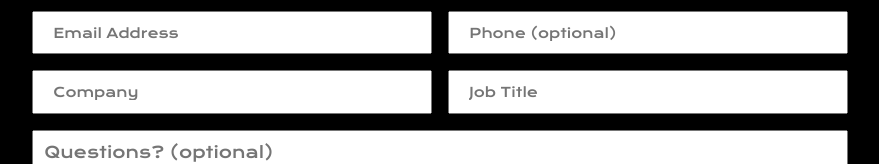
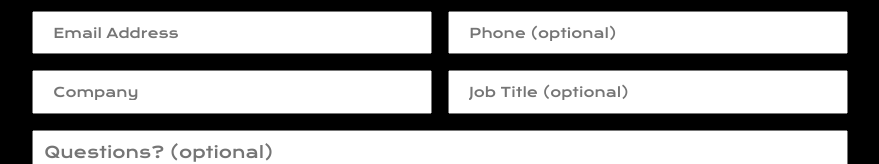
Before and after one commit to Markit-Trade/markit-website, a Next.js app: page / in a window 1280 px wide. Both pictures are taken after a click on the button "Join Waitlist". Shown: the part 328-492 px from the top of the page, without its empty margins (200-1079 px from the left). Built offline with nearby package versions, Linux system fonts and the light colour scheme; a web font is replaced by a local one.

Commit message:
change optional inputs

```diff
--- a/src/app/components/WaitlistForm.tsx
+++ b/src/app/components/WaitlistForm.tsx
@@ -34,7 +34,7 @@ export default function WaitlistForm({ onClose }: WaitlistFormProps) {
     e.preventDefault();
     setError('');
     // Validate required fields
-    if (!form.firstName.trim() || !form.lastName.trim() || !form.email.trim()) {
+    if (!form.firstName.trim() || !form.lastName.trim() || !form.email.trim() || !form.company.trim()) {
       setError('Please fill in all required fields.');
       return;
     }
@@ -85,8 +85,8 @@ export default function WaitlistForm({ onClose }: WaitlistFormProps) {
         <input name="companyPhone" type="tel" placeholder="Phone (optional)" value={form.companyPhone} onChange={handleChange} style={{ flex: 1, height: '2.7rem', padding: '0.7rem 1.2rem', minWidth: '0', width: '200%' }} />
       </div>
       <div className="form-row" style={{ display: 'flex', gap: '1rem', marginBottom: '1rem' }}>
-        <input name="company" type="text" placeholder="Company" value={form.company} onChange={handleChange} style={{ flex: 1, height: '2.7rem', padding: '0.7rem 1.2rem', width: '50%' }} />
-        <input name="jobTitle" type="text" placeholder="Job Title" value={form.jobTitle} onChange={handleChange} style={{ flex: 1, height: '2.7rem', padding: '0.7rem 1.2rem', width: '50%' }} />
+        <input name="company" type="text" placeholder="Company" value={form.company} onChange={handleChange} required style={{ flex: 1, height: '2.7rem', padding: '0.7rem 1.2rem', width: '50%' }} />
+        <input name="jobTitle" type="text" placeholder="Job Title (optional)" value={form.jobTitle} onChange={handleChange} style={{ flex: 1, height: '2.7rem', padding: '0.7rem 1.2rem', width: '50%' }} />
       </div>
       <div className="form-row" style={{ marginBottom: '1.2rem' }}>
         <textarea name="questions" placeholder="Questions? (optional)" value={form.questions} onChange={handleChange} style={{ width: '100%', height: '10rem', resize: 'vertical', fontSize: '1rem', padding: '0.7rem' }} />
```
